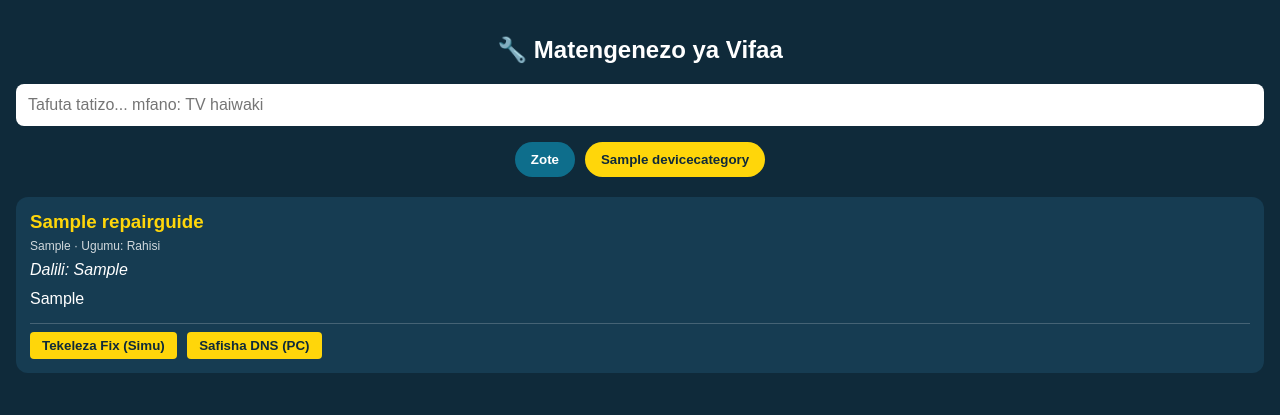
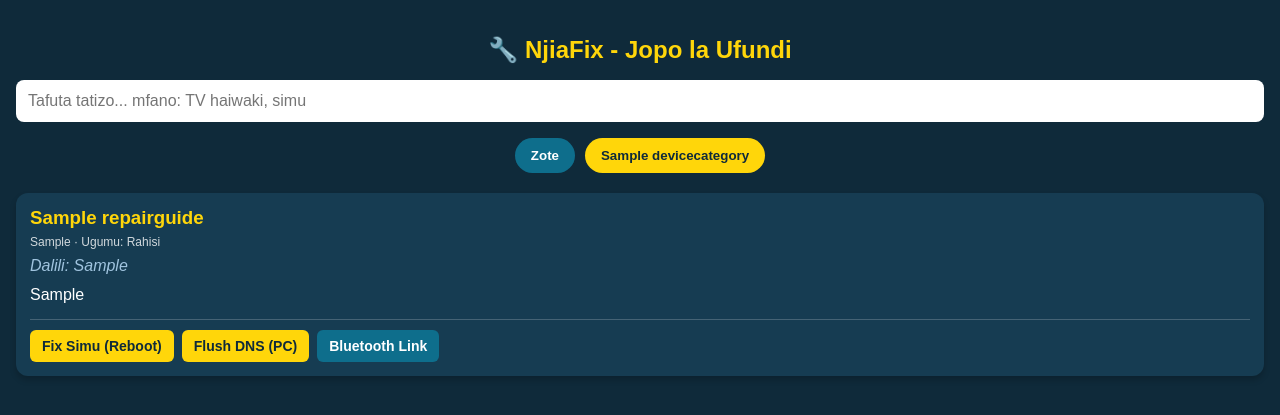
Before and after one commit to Njiafilm/NJIAFIX-FINAL-, a Django app: page / in a window 1280 px wide. Shown: the top 415 px of the page. Run offline with Django 4.2, Linux system fonts and the light colour scheme; tables that the repository leaves empty hold one stand-in row (values such as "Sample post").

Commit message:
Update matengenezo.html

```diff
--- a/templates/matengenezo.html
+++ b/templates/matengenezo.html
@@ -5,24 +5,27 @@
 <meta name="viewport" content="width=device-width, initial-scale=1.0">
 <title>Matengenezo - NJIAFIX</title>
 <style>
-  body { font-family: Arial, sans-serif; background: #0f2a3a; color: #fff; margin: 0; padding: 16px; }
-  h2 { text-align: center; }
+  body { font-family: Arial, sans-serif; background: #0f2a3a; color: #fff; margin: 0; padding: 16px; box-sizing: border-box; }
+  h2 { text-align: center; color: #ffd60a; margin-bottom: 16px; }
   #search { width: 100%; padding: 12px; border-radius: 8px; border: none; margin-bottom: 16px; font-size: 16px; box-sizing: border-box; }
   .cats { display: flex; flex-wrap: wrap; gap: 10px; justify-content: center; margin-bottom: 20px; }
   .cat-btn { background: #ffd60a; color: #0f2a3a; padding: 10px 16px; border-radius: 20px; font-weight: bold; cursor: pointer; border: none; }
   .cat-btn.active { background: #0e6e8c; color: #fff; }
-  .guide { background: #163c52; border-radius: 12px; padding: 14px; margin-bottom: 12px; }
+  .guide { background: #163c52; border-radius: 12px; padding: 14px; margin-bottom: 12px; box-shadow: 0 4px 6px rgba(0,0,0,0.2); }
   .guide h3 { margin: 0 0 6px 0; color: #ffd60a; }
   .guide .meta { font-size: 12px; opacity: 0.8; margin-bottom: 8px; }
-  .guide .symptom { font-style: italic; margin-bottom: 8px; }
-  .guide .steps { white-space: pre-line; line-height: 1.5; }
+  .guide .symptom { font-style: italic; margin-bottom: 8px; color: #a0c4df; }
+  .guide .steps { white-space: pre-line; line-height: 1.5; margin-bottom: 12px; }
+  .tool-btns { display: flex; gap: 8px; flex-wrap: wrap; margin-top: 12px; border-top: 1px solid rgba(255,255,255,0.2); padding-top: 10px; }
+  .action-btn { background: #ffd60a; color: #0f2a3a; border: none; padding: 8px 12px; border-radius: 6px; font-weight: bold; cursor: pointer; font-size: 14px; }
+  .bt-btn { background: #0e6e8c; color: #fff; border: none; padding: 8px 12px; border-radius: 6px; font-weight: bold; cursor: pointer; font-size: 14px; }
   .loading { text-align: center; padding: 20px; opacity: 0.7; }
 </style>
 </head>
 <body>
 
-<h2>🔧 Matengenezo ya Vifaa</h2>
-<input type="text" id="search" placeholder="Tafuta tatizo... mfano: TV haiwaki">
+<h2>🔧 NjiaFix - Jopo la Ufundi</h2>
+<input type="text" id="search" placeholder="Tafuta tatizo... mfano: TV haiwaki, simu">
 
 <div class="cats" id="cats">
   <button class="cat-btn active" data-id="">Zote</button>
@@ -34,7 +37,21 @@
 <div id="results"><div class="loading">Inapakia...</div></div>
 
 <script>
-// Sehemu ya mawasiliano na Local Agent ya kwenye PC ya fundi
+// Kazi ya kuunganisha kupitia Bluetooth kutoka kwenye simu ya fundi
+async function connectViaBluetooth() {
+    try {
+        const device = await navigator.bluetooth.requestDevice({
+            acceptAllDevices: true,
+            optionalServices: ['battery_service']
+        });
+        const server = await device.gatt.connect();
+        alert("Imefanikiwa kuunganishwa na kifaa: " + (device.name || "Bluetooth Device"));
+    } catch (error) {
+        alert("Imeshindikana kuunganisha kwa Bluetooth: " + error);
+    }
+}
+
+// Kazi ya kutekeleza amri za kiufundi za One-Click Fix
 async function runAutomaticFix(category, action) {
     try {
         let response = await fetch('http://localhost:5555/execute-fix', {
@@ -45,7 +62,7 @@ async function runAutomaticFix(category, action) {
         let data = await response.json();
         alert("Matokeo: " + (data.message || data.output));
     } catch (err) {
-        alert("Imeshindikana kuunganisha na Local Agent ya kwenye PC ya fundi. Hakikisha imewashwa!");
+        alert("Imeshindikana kuunganisha na Local Agent. Hakikisha huduma imewashwa!");
     }
 }
 
@@ -62,7 +79,7 @@ function loadGuides(query = "") {
     .then(r => r.json())
     .then(data => {
       results.innerHTML = "";
-      if (data.guides.length === 0) {
+      if (!data.guides || data.guides.length === 0) {
         results.innerHTML = '<div class="loading">Hakuna matokeo. Jaribu neno lingine.</div>';
         return;
       }
@@ -75,10 +92,10 @@ function loadGuides(query = "") {
           <div class="symptom">Dalili: ${g.symptom}</div>
           <div class="steps">${g.solution_steps}</div>
 
-          <!-- Vitufe vya One-Click Fix kwa ajili ya fundi -->
-          <div style="margin-top: 12px; border-top: 1px solid rgba(255,255,255,0.2); padding-top: 8px;">
-            <button onclick="runAutomaticFix('simu', 'reboot')" style="background:#ffd60a; color:#0f2a3a; border:none; padding:6px 12px; border-radius:4px; font-weight:bold; cursor:pointer;">Tekeleza Fix (Simu)</button>
-            <button onclick="runAutomaticFix('kompyuta', 'flush_dns')" style="background:#ffd60a; color:#0f2a3a; border:none; padding:6px 12px; border-radius:4px; font-weight:bold; cursor:pointer; margin-left: 6px;">Safisha DNS (PC)</button>
+          <div class="tool-btns">
+            <button class="action-btn" onclick="runAutomaticFix('simu', 'reboot')">Fix Simu (Reboot)</button>
+            <button class="action-btn" onclick="runAutomaticFix('kompyuta', 'flush_dns')">Flush DNS (PC)</button>
+            <button class="bt-btn" onclick="connectViaBluetooth()">Bluetooth Link</button>
           </div>
         `;
         results.appendChild(div);
```
